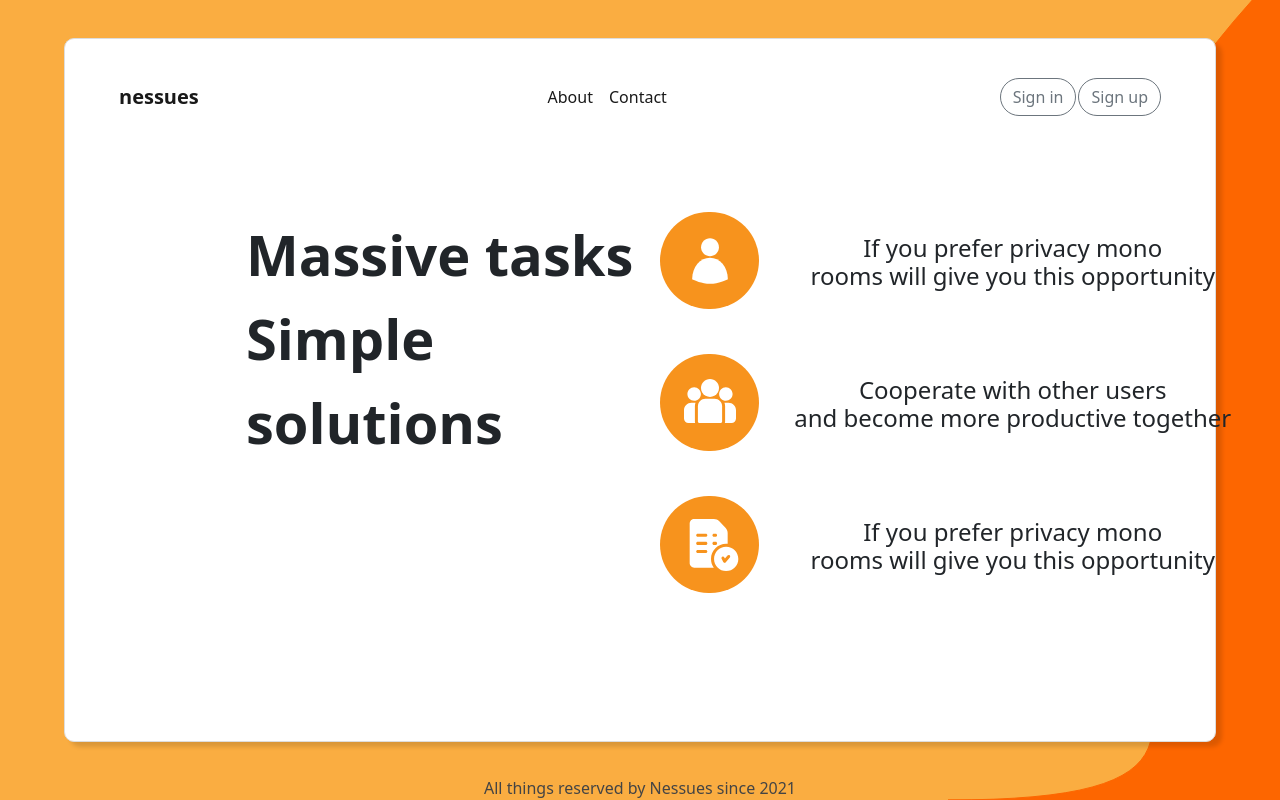
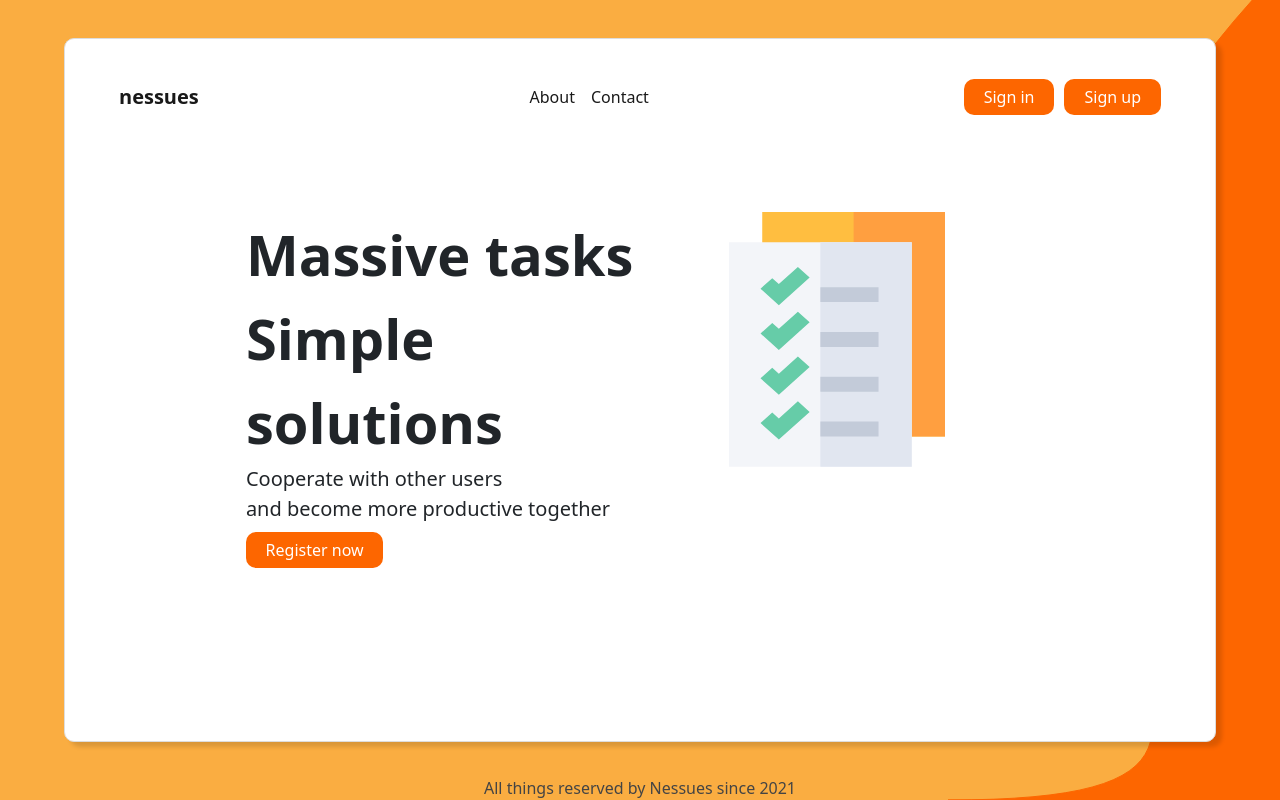
Before and after one commit to jol79/Nessues, a Django app: page / in a window 1280 px wide. Run offline with Django 3.2, Linux system fonts and the light colour scheme; some libraries are stand-ins or nearby versions.

Commit message:
close #44, small design refactor for the home page (desktop window size)

```diff
--- a/nessues/nessues/settings.py
+++ b/nessues/nessues/settings.py
@@ -27,6 +27,7 @@ SECRET_KEY = 'wwog)&snuh6eb6_0__vdqtw%ukc8(b(&vt_9)(t1cb4f#ur!!j'
 DEBUG = True
 
 ALLOWED_HOSTS = []
+# ALLOWED_HOSTS = ["*"]
 
 
 # Application definition
--- a/nessues/nessues/urls.py
+++ b/nessues/nessues/urls.py
@@ -16,6 +16,7 @@ Including another URLconf
 from django.contrib import admin
 from django.urls import path
 from django.contrib.auth.decorators import login_required
+from django.conf.urls import handler404
 
 import nessues_app.views as views
 import nessues_app_users.views as users_views
@@ -35,3 +36,5 @@ urlpatterns = [
     path('admin/', admin.site.urls),
 
 ]
+
+# handler404 = 'nessues_app_users.views.error_404_view'
--- a/nessues/nessues_app_users/views.py
+++ b/nessues/nessues_app_users/views.py
@@ -62,3 +62,9 @@ def account_view(request):
     }
 
     return render(request, 'nessues_app_users/account.html', context=content)
+
+
+def error_404_view(request, exception):
+    content = {}
+
+    return render(request, 'nessues_app_users/error_404.html', context=content)
--- a/nessues/static/css/base.css
+++ b/nessues/static/css/base.css
@@ -62,16 +62,36 @@ a{
     margin-top: 5%;
     padding-inline: 15%;
 }
-.container-home-infoblock{
-    display: grid;
-    grid-template-columns: auto max-content;
-    gap: 10%;
-
-    /* margin-top: 4%; */
-    padding-inline: 5%;
+.slogan-block{
+    text-align: left;
 }
 .slogan{
-    text-align: left;
+    font-size: 56px;
+    font-weight: bold;
+}
+.platform-info{
+    font-size: 20px;
+    font-weight: lighter;
+}
+.btn-login{
+    margin-right: 5px;
+}
+.btn-register{
+    margin-left: 5px;
+}
+.btn-login, .btn-register{
+    border: none;
+    border-radius: 10px;
+    font-weight: lighter;
+    background-color: #FD6600;
+    padding-inline: 20px;
+}
+.btn-login:hover, .btn-register:hover{
+    color: #FD6600;
+    border: 1px;
+    border-style: solid;
+    border-color: #FD6600;
+    background-color: #ffffff;
 }
 
 /* account */
@@ -250,9 +270,28 @@ a{
     margin-right: 5%;
     cursor: pointer;
 }
+/* .tasks-logo{
+} */
+.home-button{
+    background-color: #FD6600;
+    font-weight: lighter;
+    border: 1px;
+    border-radius: 10px;
+    margin-top: 2%;
+    padding-inline: 5%;
+}
+.home-button:hover{
+    color: #FD6600;
+    border-radius: 10px;
+    border: 1px;
+    border-style: solid;
+    border-color: #FD6600;
+    background-color: #ffffff;
+}
 .close_task_modal{
     display: none;
 }
+
 
 .footer{
     position: fixed;
@@ -268,21 +307,15 @@ a{
 
 /* points of responsibility */
 /* handheld */
-@media (min-width: 320px) and (max-width: 568px){
-    /* bases */
-    .container-fluid.home{
-        position: relative;
-        background: #ffffff;
-        /* box-shadow: 6px 5px 4px rgba(0, 0, 0, 0.13); */
-        /* border: 1px solid #dddddd; */
-        border-radius: 5px;
-        width: 100%;
-        height: 100%;
-        /* margin-top: 2%; */
-    }
+@media (min-width: 320px) and (max-width: 599px){
+
 }
 /* tablet */
 @media (min-width: 600px) and (max-width: 800px){
+
+}
+/* desktop */
+@media only screen and (min-width: 801px){
 
 }
 
--- a/nessues/templates/base.html
+++ b/nessues/templates/base.html
@@ -47,8 +47,8 @@
                         <a class="btn btn-outline-secondary rounded-pill" style="margin-right: 1px;" href="{% url 'account' %}">Account</a>
                         <a class="btn btn-outline-secondary rounded-pill" style="margin-left: 1px;" href="{% url 'logout' %}">Logout</a>
                     {% else %}
-                        <a class="btn btn-outline-secondary rounded-pill" style="margin-right: 1px;" href="{% url 'login' %}">Sign in</a>
-                        <a class="btn btn-outline-secondary rounded-pill" style="margin-left: 1px;" href="{% url 'register' %}">Sign up</a>
+                        <a class="btn btn-primary btn-login" href="{% url 'login' %}">Sign in</a>
+                        <a class="btn btn-primary btn-register" href="{% url 'register' %}">Sign up</a>
                     {% endif %}
                 </div>
             </nav>
--- a/nessues/templates/nessues_app/home.html
+++ b/nessues/templates/nessues_app/home.html
@@ -4,21 +4,22 @@
 {% block content %}
     <div class="container-home-data">
 
-        <div class="slogan" style="font-size: 56px; font-weight: bold;">
-            Massive tasks
-            <br>
-            Simple solutions
+        <div class="slogan-block">
+            <div class="slogan">
+                Massive tasks
+                <br>
+                Simple solutions
+            </div>
+            <div class="platform-info">
+                Cooperate with other users
+                <br>
+                and become more productive together
+            </div>
+            <button type="button" class="btn btn-primary home-button">Register now</button>
         </div>
 
-        <div class="container-home-infoblock">
-            <img src="../../static/img/User-icon.svg" id="user-icon">
-            <h4 style="padding: 5% 0; font-weight: lighter;">If you prefer privacy mono<br>rooms will give you this opportunity</h6>
-
-            <img src="../../static/img/Group-icon.svg" id="user-icon">
-            <h4 style="padding: 5% 0; font-weight: lighter;">Cooperate with other users<br>and become more productive together</h6>
-
-            <img src="../../static/img/Task-icon.svg" id="user-icon">
-            <h4 style="padding: 5% 0; font-weight: lighter;">If you prefer privacy mono<br>rooms will give you this opportunity</h6>
+        <div class="tasks-logo">
+            <img src="../../static/img/TasksLogo.svg" id="tasks-icon">
         </div>
 
     </div>
--- /dev/null
+++ b/nessues/templates/nessues_app_users/error_404.html
@@ -0,0 +1,6 @@
+{% extends "base.html" %}
+
+
+{% block content %}
+    <h1>Oooops, seems like this page doesn't exists</h1>
+{% endblock content %}
```
Also changed, not shown: nessues/static/img/TasksLogo.svg (added).
